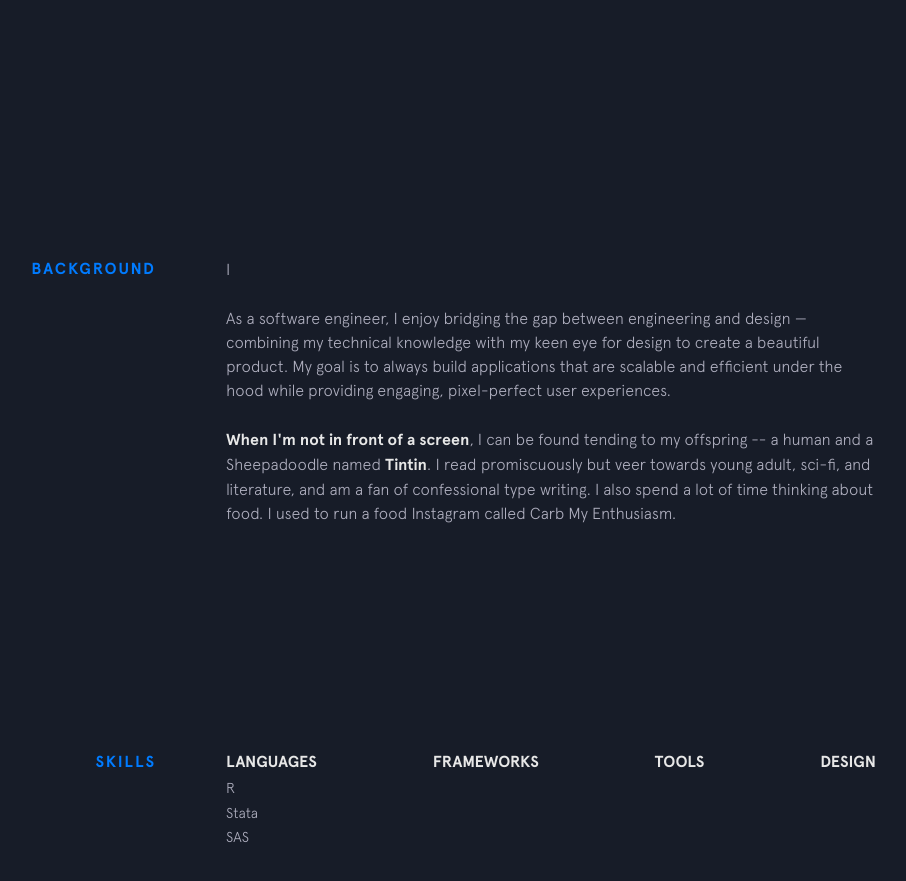
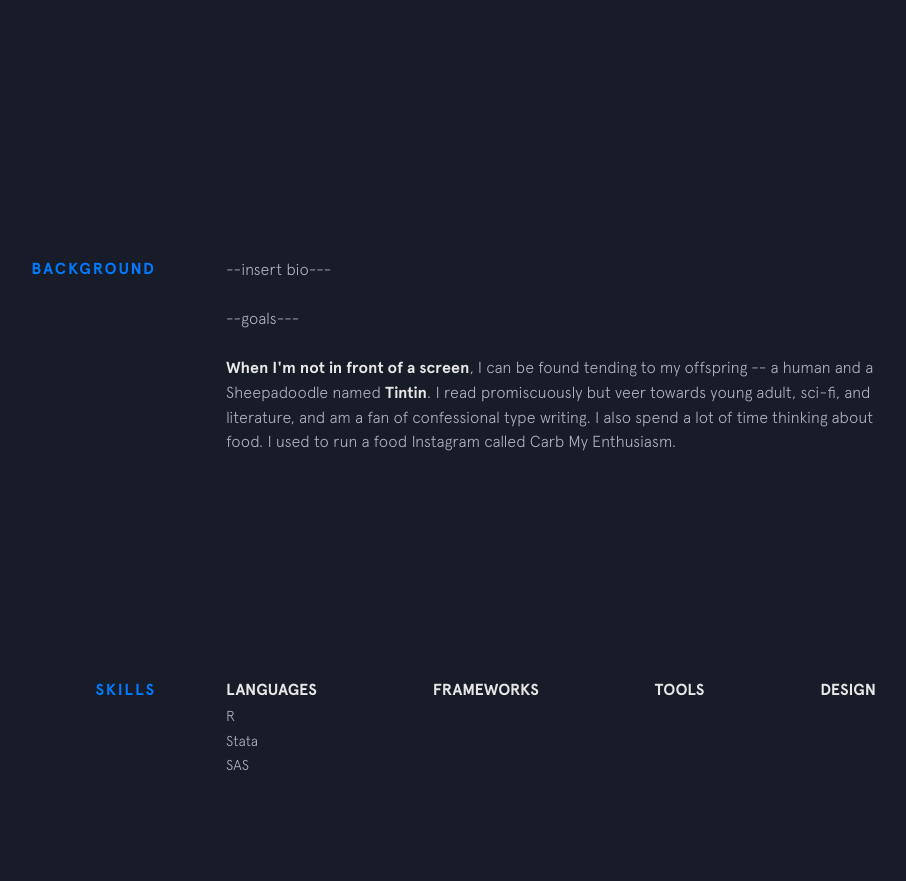
Before and after one commit to annabelxtan/annabelxtan.github.io, a Jekyll site: the page built from index.html, in a window 1280 px wide and 900 px high, scrolled down 743 px. Shown: the top 881 px of the window, without its empty margins (224-1130 px from the left). Built offline with Jekyll 4.4.1, drawn with Linux system fonts in a browser that asks for light colours; nearby versions of some CDN libraries.

Commit message:
Update background.html

```diff
--- a/_includes/background.html
+++ b/_includes/background.html
@@ -2,13 +2,11 @@
   <div class="section__title">Background</div>
   <div class="section__content">
     <p>
-     I
+     --insert bio---
     </p>
 
     <p>
-      As a software engineer, I enjoy bridging the gap between engineering and design &mdash; combining my technical knowledge
-      with my keen eye for design to create a beautiful product. My goal is to always build applications that are scalable
-      and efficient under the hood while providing engaging, pixel-perfect user experiences.
+      --goals---
     </p>
 
     <p>
```
